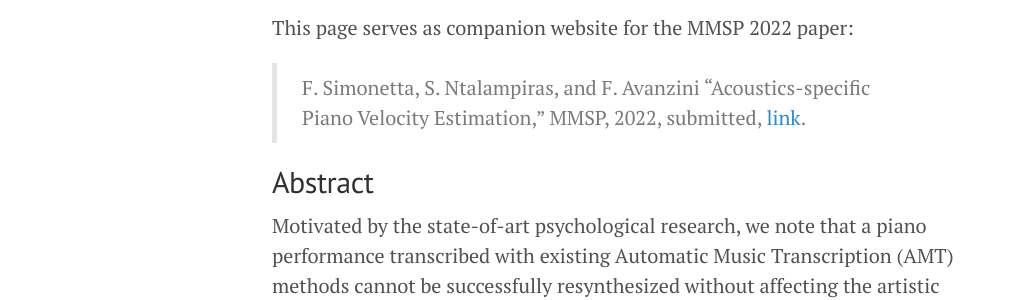
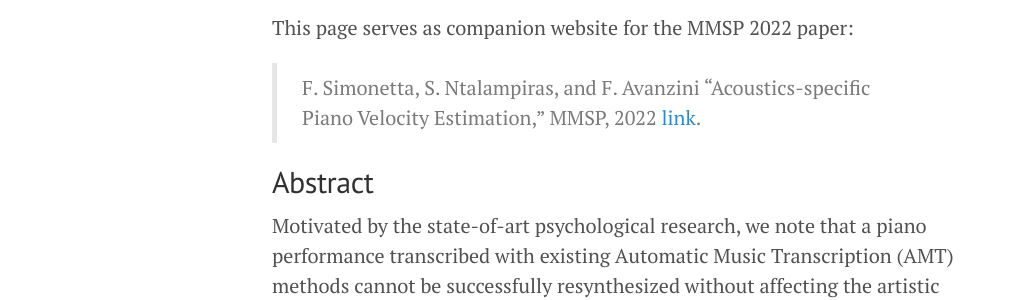
Before and after one commit to LIMUNIMI/MIA, a Jekyll site: the page built from mmsp.md, in a window 1280 px wide and 900 px high. Shown: the part 229-529 px from the top of the window, without its empty margins (8-1022 px from the left). Built offline with Jekyll 4.4.1, drawn with Linux system fonts in a browser that asks for light colours.

Commit message:
Update mmsp.md

```diff
--- a/mmsp.md
+++ b/mmsp.md
@@ -6,7 +6,7 @@ order: 2
 
 This page serves as companion website for the MMSP 2022 paper:
 
-> F. Simonetta, S. Ntalampiras, and F. Avanzini “Acoustics-specific Piano Velocity Estimation,” MMSP, 2022, submitted, [link](https://arxiv.org/abs/2203.16294).
+> F. Simonetta, S. Ntalampiras, and F. Avanzini “Acoustics-specific Piano Velocity Estimation,” MMSP, 2022 [link](https://arxiv.org/abs/2203.16294).
 
 ## Abstract
 
```
